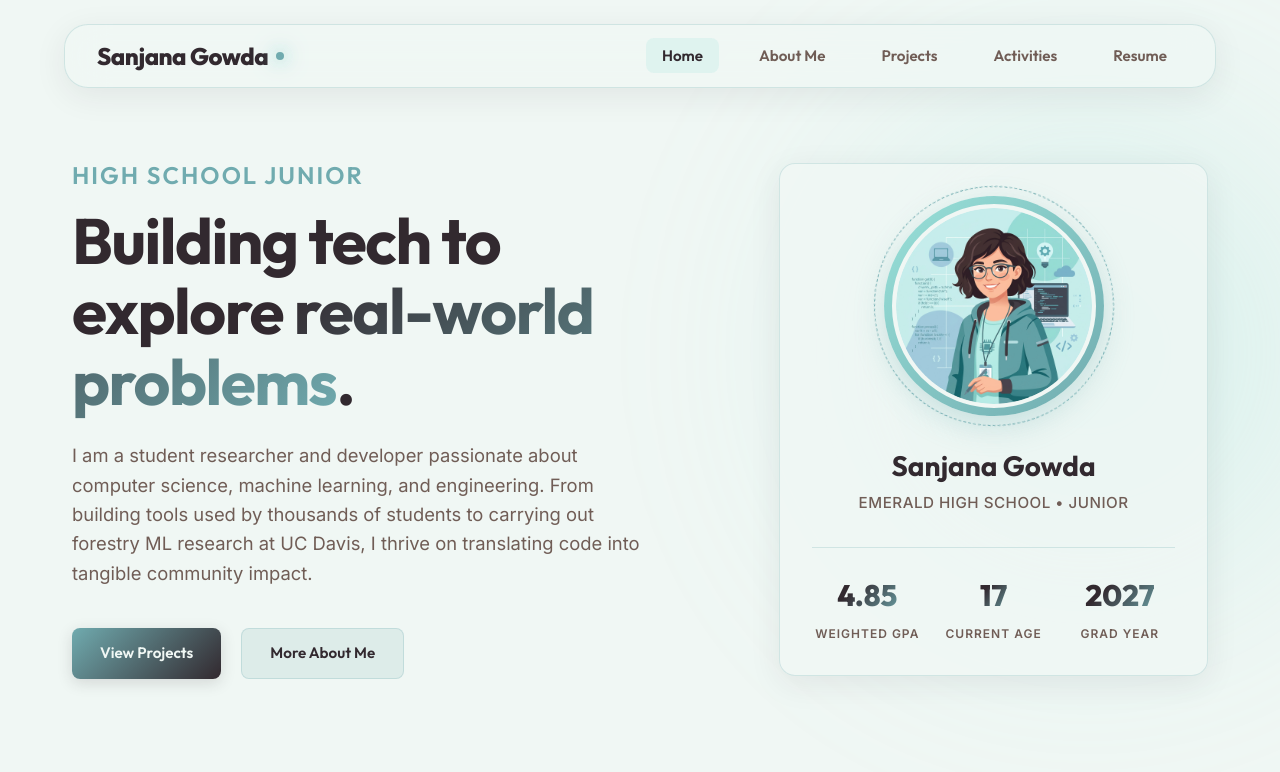
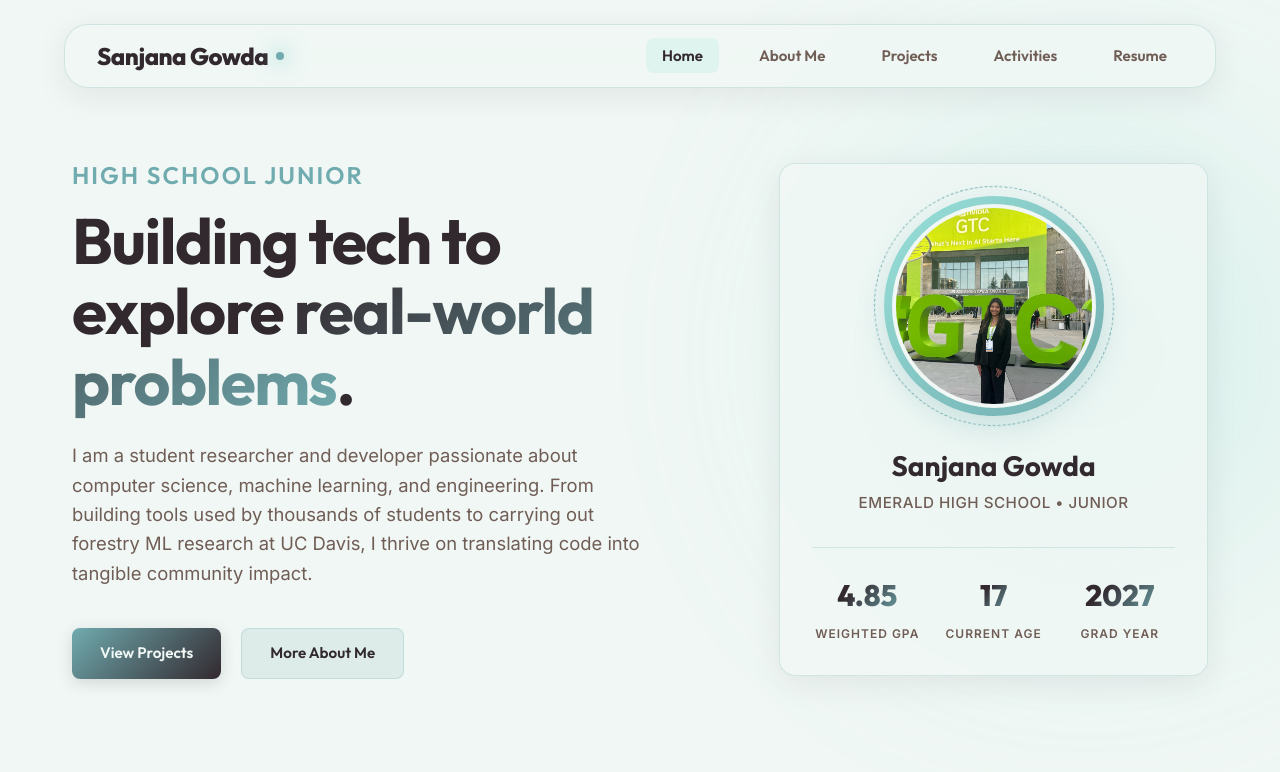
Before and after one commit to sanjugowda216/Sanjana-Gowda-Portfolio-2026, a plain HTML site: page index.html in a window 1280 px wide. Shown: the top 772 px of the page. Drawn offline with Linux system fonts and the light colour scheme.

Commit message:
Update profile picture to actual photo from NVIDIA GTC conference

```diff
--- a/index.html
+++ b/index.html
@@ -49,7 +49,7 @@
       <div class="profile-showcase">
         <div class="glass-card profile-card" id="profile-details-card">
           <div class="profile-img-container">
-            <img src="assets/avatar.png" alt="Sanjana Gowda" class="profile-img" id="img-avatar">
+            <img src="assets/profile.jpg" alt="Sanjana Gowda" class="profile-img" id="img-avatar">
           </div>
           <h3 class="profile-title" id="txt-profile-name">Sanjana Gowda</h3>
           <p class="profile-subtitle" id="txt-profile-school">EMERALD HIGH SCHOOL • JUNIOR</p>
```
Also changed, not shown: assets/profile.jpg (added).
